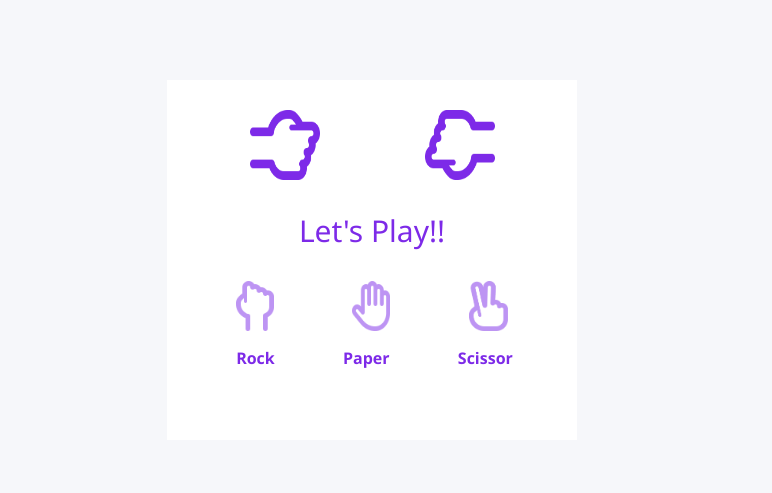
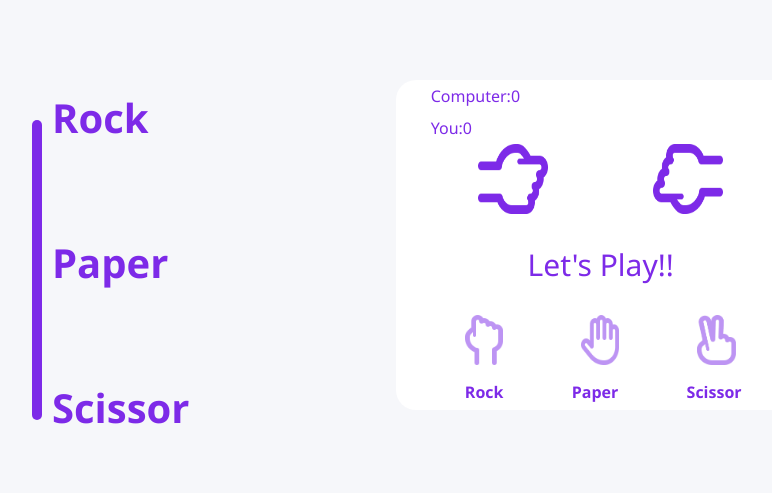
Before and after one commit to SyedMughisHussain/Web-Projects, a website: page Rock Paper Scissor Game/index.html in a window 1280 px wide. Shown: the whole page, without its empty margins (268-1040 px from the left). Drawn offline with Linux system fonts and the light colour scheme.

Commit message:
Game is Completed

```diff
--- a/Rock Paper Scissor Game/index.html
+++ b/Rock Paper Scissor Game/index.html
@@ -7,7 +7,23 @@
     <title>Document</title>
 </head>
 <body>
+    <div class="main">
+        <div class="box">
+        </div>
+        <div class="game">
+            <p class="name">Rock</p>
+            <p class="name">Paper</p>
+            <p class="name">Scissor</p>
+        </div>
         <div class="container">
+            <div class=" score">
+                <span>Computer:</span>
+                <span class="computer">0</span>
+            </div>
+            <div class="score">
+                <span>You:</span>
+                <span class="your">0</span>
+            </div>
             <div class="result images">
                 <img class="imageLeft image user" src="./images/rock.png" alt="">
                 <img class="imageRight image computer"  src="./images/rock.png" alt="">
@@ -25,8 +41,10 @@
                 <p class="color">Paper</p>
                 <p class="color">Scissor</p>
             </div>
+            <!-- <button onclick="resetGame()">Restart</button> -->
+        </div>
+    </div>
 
-    </div>
 
     <script src="./script.js"></script>
 </body>
--- a/Rock Paper Scissor Game/script.js
+++ b/Rock Paper Scissor Game/script.js
@@ -1,6 +1,8 @@
 let userChoice = document.querySelector(".user");
 let computer = document.querySelector(".computer");
 let string = document.querySelector(".string");
+let yourScore = document.querySelector(".your");
+let comScore = document.querySelector(".computer");
 
 function random() {
   let images = [
@@ -12,6 +14,9 @@ function random() {
   return [images[index], index];
 }
 
+let comp = 0;
+let your = 0;
+
 function initGame(choice) {
   if (choice === "rock") {
     userChoice.src = "./images/rock.png";
@@ -21,8 +26,10 @@ function initGame(choice) {
       string.innerHTML = "Draw!!";
     } else if (val[1] === 1) {
       string.innerHTML = "Cpu Won!!";
+      ++comp;
     } else if (val[1] === 2) {
       string.innerHTML = "User Won!!";
+      ++your;
     }
   } else if (choice === "paper") {
     userChoice.src = "./images/paper.png";
@@ -30,10 +37,12 @@ function initGame(choice) {
     computer.src = val[0];
     if (val[1] === 0) {
       string.innerHTML = "User Won!!";
+      ++your;
     } else if (val[1] === 1) {
       string.innerHTML = "Draw!!";
     } else if (val[1] === 2) {
       string.innerHTML = "Cpu Won!!";
+      ++comp;
     }
   } else if (choice === "scissor") {
     userChoice.src = "./images/scissors.png";
@@ -41,10 +50,22 @@ function initGame(choice) {
     computer.src = val[0];
     if (val[1] === 0) {
       string.innerHTML = "Cpu Won!!";
+      ++comp;
     } else if (val[1] === 1) {
       string.innerHTML = "User Won!!";
+      ++your;
     } else if (val[1] === 2) {
       string.innerHTML = "Draw!!";
     }
   }
+  yourScore.innerHTML = your;
+  comScore.innerHTML = comp;
 }
+
+function resetGame(){
+  yourScore.innerHTML = 0;
+  comScore.innerHTML = 0;
+  string.innerHTML = "Let's Play!!";
+  userChoice.src = './images/rock.png';
+  computer.src = './images/rock.png'
+}
--- a/Rock Paper Scissor Game/style.css
+++ b/Rock Paper Scissor Game/style.css
@@ -5,7 +5,11 @@ body{
     font-family: 'Segoe UI', Tahoma, Geneva, Verdana, sans-serif;
 }
 .container{
-    padding: 30px;
+    margin-right: 200px;
+    border-radius: 20px;
+    padding-left: 30px;
+    padding-right: 30px;
+    padding-bottom: 30px;
     height: 300px;
     width: 350px;
     margin: 80px auto;
@@ -61,3 +65,26 @@ body{
 .scissor:hover{
     opacity: 1;
 }
+.main {
+    display: flex;
+}
+.box{
+    height: 300px;
+    width: 10px;
+    background-color: #7D2AE8;
+    border-radius: 20px;
+    margin-left: 300px;
+    margin-top: 120px;
+}
+.name{
+    color: #7D2AE8;
+    margin-left: 10px;
+    margin-top: 90px;
+    font-size: 40px;
+    font-weight: bold;
+}
+.score{
+    display: flex;
+    padding: 5px;
+    color: #7D2AE8;
+}
```
Lines whose indentation alone changed are shown as unchanged.
